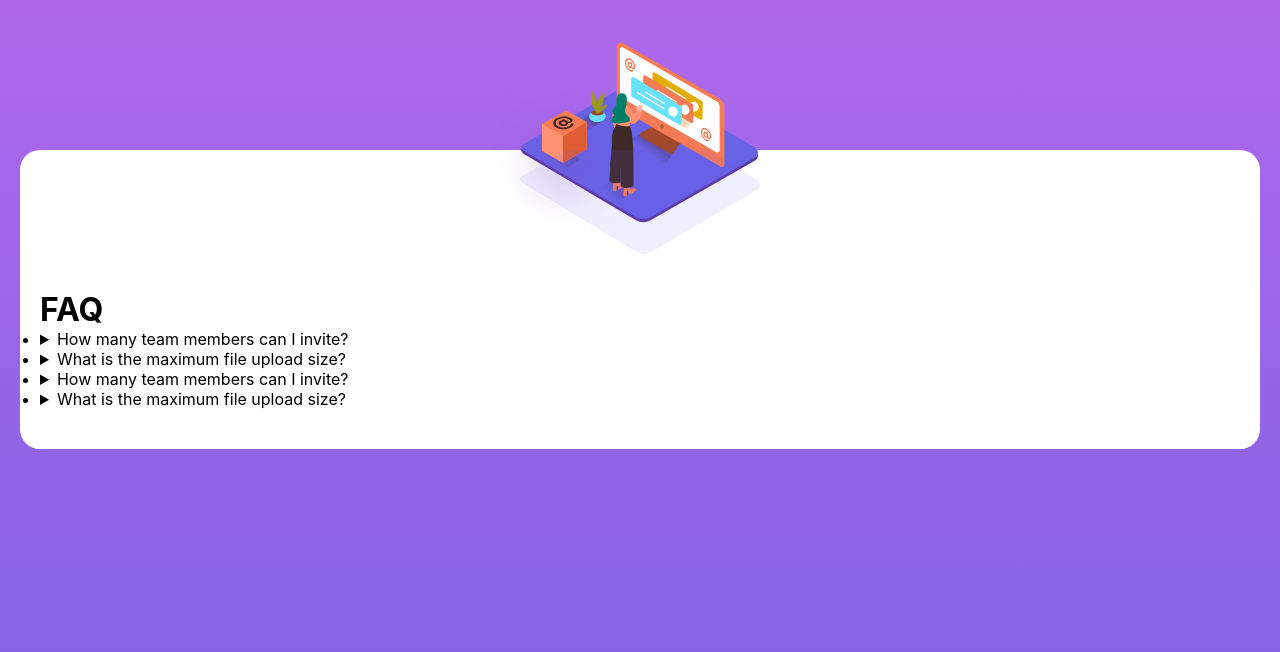
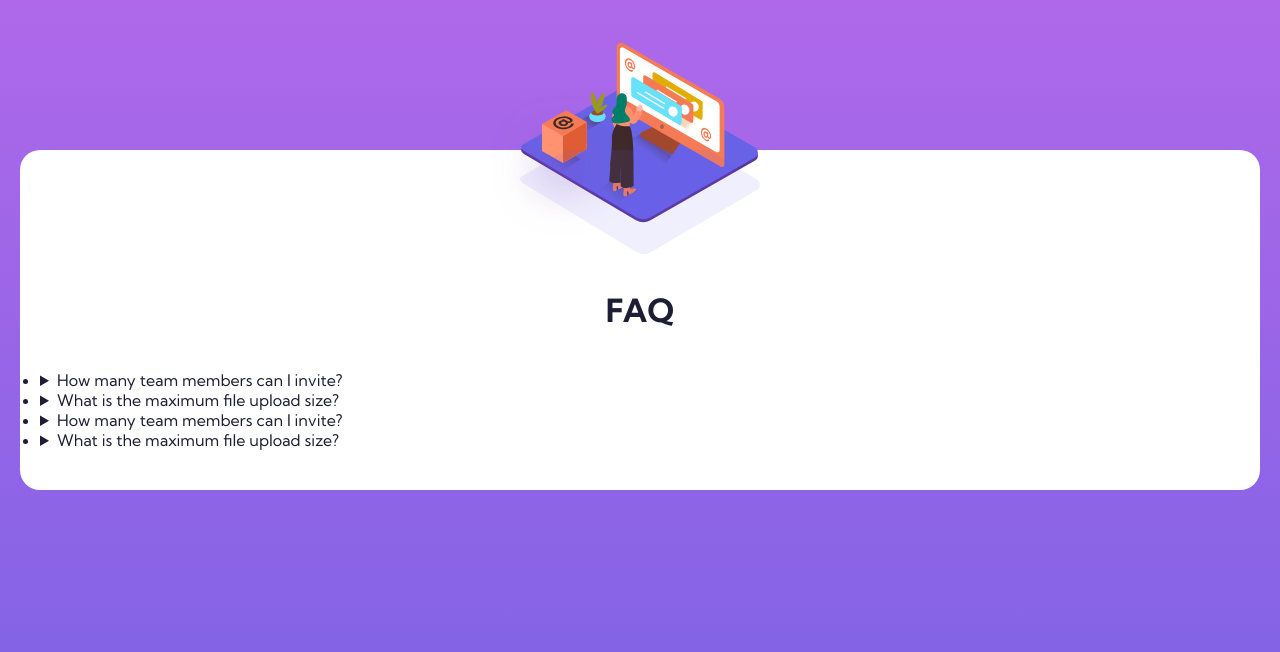
Before and after one commit to kacper-pietrzyk/faq-accordion-card, a React (Create React App) app: page / in a window 1280 px wide. Shown: the top 652 px of the page. Built offline with nearby package versions, Linux system fonts and the light colour scheme.

Commit message:
headline's styles

```diff
--- a/src/components/App/App.module.scss
+++ b/src/components/App/App.module.scss
@@ -16,17 +16,19 @@ html {
 }
 
 body {
+  background-image: linear-gradient($color-background-top, $color-background-bottom);
+  color: $color-text-primary;
+  font-family: $font-family-primary;
   font-size: 1.6rem;
-  background-image: linear-gradient($color-background-top, $color-background-bottom);
 }
 
 .wrapper {
+  display: flex;
+  flex-direction: column;
   margin: 15rem 2rem 5rem;
   padding: 0 2rem 4rem;
   background-color: $color-white;
   border-radius: 20px;
-  display: flex;
-  flex-direction: column;
 }
 
 .images {
@@ -49,6 +51,12 @@ body {
   }
 }
 
+.headline {
+  margin-bottom: 40px;
+  font-size: $font-size-l;
+  text-align: center;
+}
+
 summary {
   // outline: none;
 }
```
